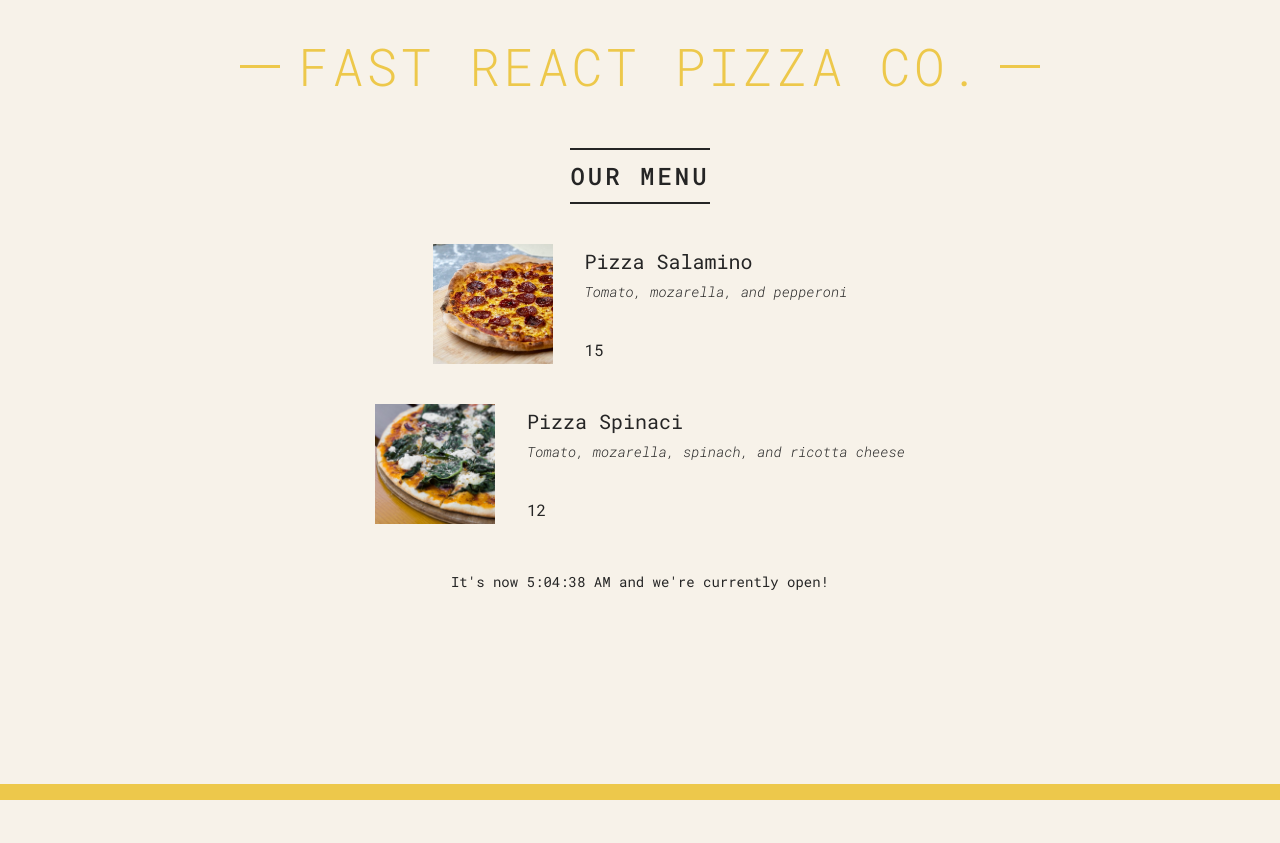
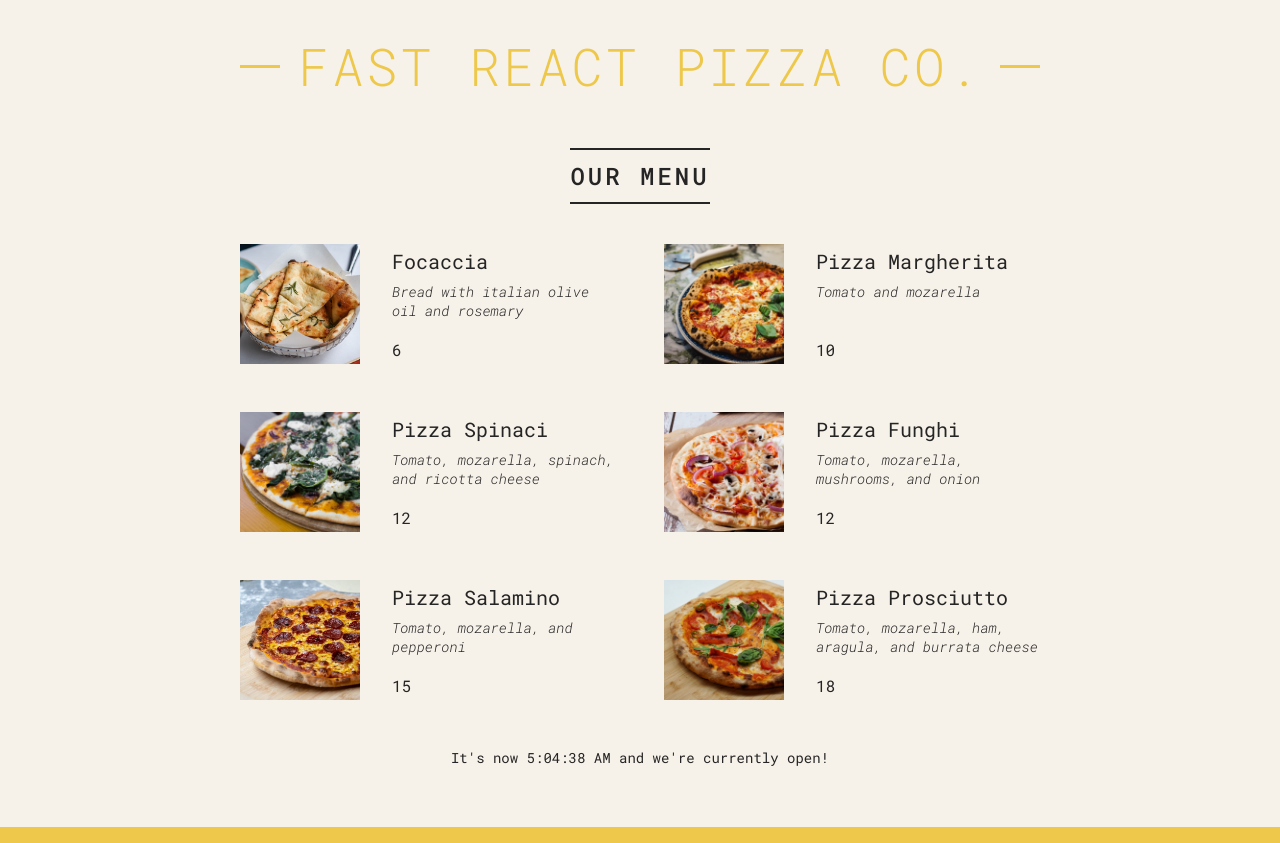
Before and after one commit to angusgee/pizza-menu, a React (Vite) app: page / in a window 1280 px wide. Before the commit the page ends 800 px from the top, so only its background shows below. Built offline with nearby package versions, Linux system fonts and the light colour scheme.

Commit message:
Render props using array.map method

```diff
--- a/src/App.jsx
+++ b/src/App.jsx
@@ -6,42 +6,42 @@
     name: "Focaccia",
     ingredients: "Bread with italian olive oil and rosemary",
     price: 6,
-    photoName: "pizzas/focaccia.jpg",
+    photoName: "./src/assets/focaccia.jpg",
     soldOut: false,
   },
   {
     name: "Pizza Margherita",
     ingredients: "Tomato and mozarella",
     price: 10,
-    photoName: "pizzas/margherita.jpg",
+    photoName: "./src/assets/margherita.jpg",
     soldOut: false,
   },
   {
     name: "Pizza Spinaci",
     ingredients: "Tomato, mozarella, spinach, and ricotta cheese",
     price: 12,
-    photoName: "pizzas/spinaci.jpg",
+    photoName: "./src/assets/spinaci.jpg",
     soldOut: false,
   },
   {
     name: "Pizza Funghi",
     ingredients: "Tomato, mozarella, mushrooms, and onion",
     price: 12,
-    photoName: "pizzas/funghi.jpg",
+    photoName: "./src/assets/funghi.jpg",
     soldOut: false,
   },
   {
     name: "Pizza Salamino",
     ingredients: "Tomato, mozarella, and pepperoni",
     price: 15,
-    photoName: "pizzas/salamino.jpg",
+    photoName: "./src/assets/salamino.jpg",
     soldOut: true,
   },
   {
     name: "Pizza Prosciutto",
     ingredients: "Tomato, mozarella, ham, aragula, and burrata cheese",
     price: 18,
-    photoName: "pizzas/prosciutto.jpg",
+    photoName: "./src/assets/prosciutto.jpg",
     soldOut: false,
   },
 ];
@@ -68,7 +68,14 @@
   return (
     <main className="menu">
       <h2>Our Menu</h2>
-      <Pizza
+
+      <ul className="pizzas">
+        {pizzaData.map((pizza) => (
+          <Pizza pizzaObj={pizza} key={pizza.name} />
+        ))}
+      </ul>
+
+      {/* <Pizza
         name="Pizza Salamino"
         ingredients="Tomato, mozarella, and pepperoni"
         price={15}
@@ -81,7 +88,7 @@
         price={12}
         photoName="./src/assets/spinaci.jpg"
         soldOut="true"
-      />
+      /> */}
     </main>
   );
 }
@@ -89,14 +96,18 @@
 function Pizza(props) {
   console.log("pizza props: ", props);
   return (
-    <div className="pizza">
-      <img src={props.photoName} alt={props.name} className="img" />
+    <li className="pizza">
+      <img
+        src={props.pizzaObj.photoName}
+        alt={props.pizzaObj.name}
+        className="img"
+      />
       <div>
-        <h3>{props.name}</h3>
-        <p>{props.ingredients}</p>
-        <span>{props.price}</span>
+        <h3>{props.pizzaObj.name}</h3>
+        <p>{props.pizzaObj.ingredients}</p>
+        <span>{props.pizzaObj.price}</span>
       </div>
-    </div>
+    </li>
   );
 }
 
```
